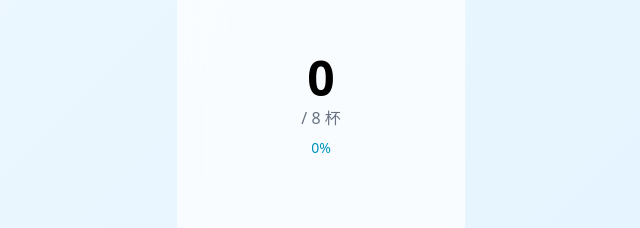
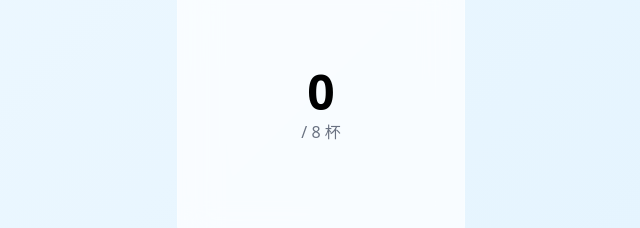
Before and after one commit to adam-ikari/water-reminder, a React (Vite) app: page / in a window 1280 px wide. Shown: the part 246-474 px from the top of the page, without its empty margins (319-959 px from the left). Built offline with nearby package versions, Linux system fonts and the light colour scheme.

Commit message:
style: 移除百分比显示
Co-Authored-By: Claude Opus 4.7 <noreply@anthropic.com>

```diff
--- a/src/App.tsx
+++ b/src/App.tsx
@@ -90,7 +90,6 @@ export default function App() {
                   {today}
                 </motion.span>
                 <span className="text-gray-500 mt-1">/ {goal} {t('glasses')}</span>
-                <span className="text-cyan-600 text-sm mt-2">{progress.toFixed(0)}%</span>
               </div>
             </motion.div>
 
```
